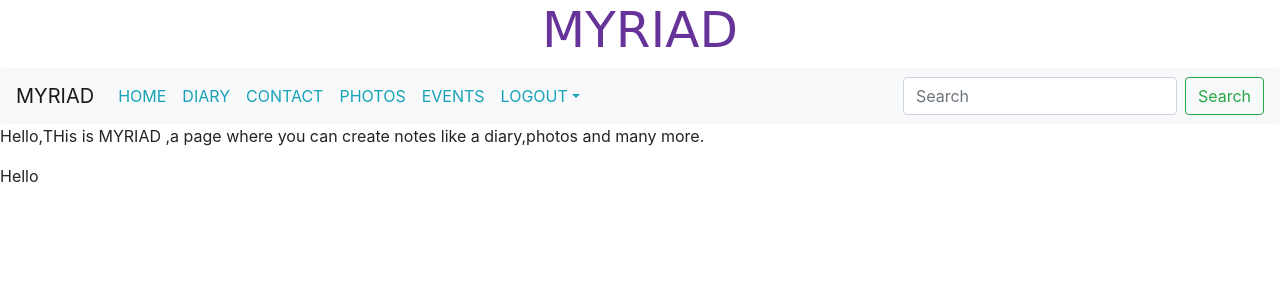
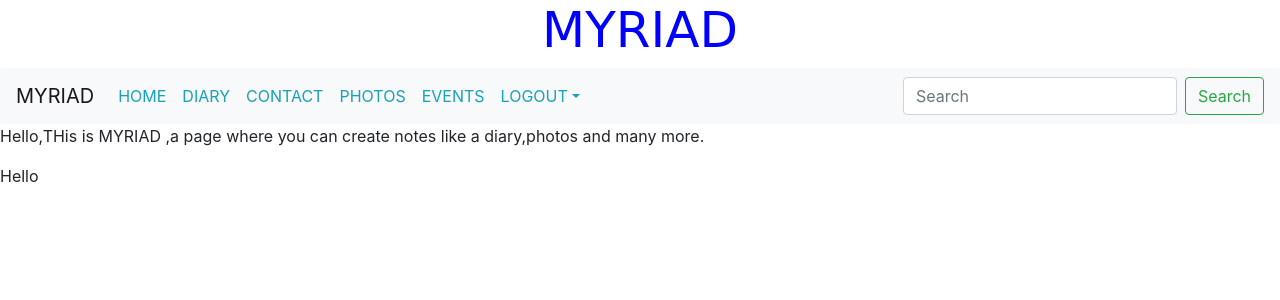
Before and after one commit to prianka01/myriad-frontend, a React (Create React App) app: page / in a window 1280 px wide. Shown: the top 300 px of the page. Built offline with nearby package versions, Linux system fonts and the light colour scheme.

Commit message:
Changed logo color

```diff
--- a/src/App.css
+++ b/src/App.css
@@ -12,7 +12,7 @@ body {
 	margin-left: 10px;
 }
 #logo {
-	color: rebeccapurple;
+	color: blue;
 	font-family: "Comic Sans MS";
 	text-align: center;
 	font-size: 50px;
```
